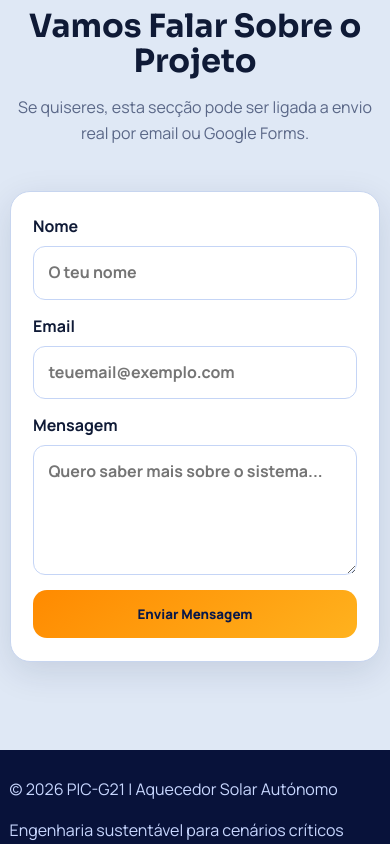
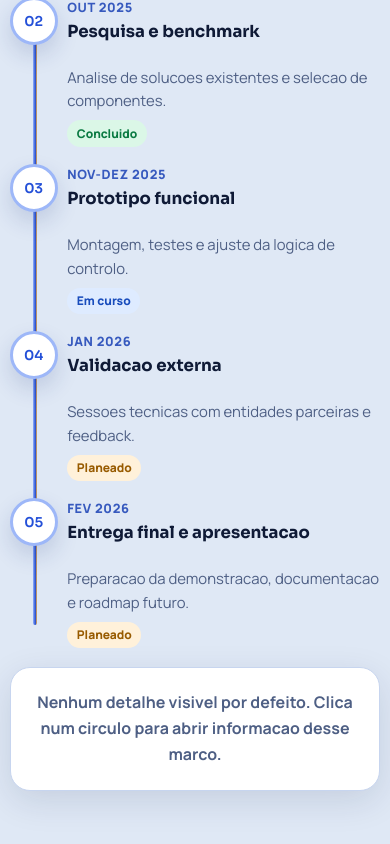
Before and after one commit to sebastienrgomes-source/PIC-G21Website, a React (Vite) app: page / in a window 390 px wide. Shown: the part 9960-10804 px from the top of the page. Built offline with nearby package versions, Linux system fonts and the light colour scheme.

Commit message:
Adicionar roadmap interativa com detalhes clicáveis

```diff
--- a/components/Navbar.jsx
+++ b/components/Navbar.jsx
@@ -21,6 +21,7 @@ export default function Navbar() {
             ["vantagens", "Vantagens"],
             ["aplicacoes", "Aplicações"],
             ["prototipo", "Protótipo"],
+            ["roadmap", "Roadmap"],
             ["contacto", "Contacto"],
           ].map(([id, label]) => (
             <button key={id} type="button" onClick={() => scrollTo(id)}>
--- /dev/null
+++ b/components/Roadmap.jsx
@@ -0,0 +1,171 @@
+import React, { useState } from "react";
+
+const milestones = [
+  {
+    id: "kickoff",
+    date: "Set 2025",
+    title: "Kickoff e alinhamento",
+    summary: "Definicao do desafio tecnico e metas do projeto.",
+    statusLabel: "Concluido",
+    statusTone: "concluido",
+    details: [
+      "Levantamento de requisitos para operacao em frio extremo.",
+      "Definicao de arquitetura base do sistema off-grid.",
+      "Distribuicao de tarefas e plano inicial de entregas.",
+    ],
+    partners: ["Equipa PIC-G21", "Orientadores IST"],
+  },
+  {
+    id: "investigacao",
+    date: "Out 2025",
+    title: "Pesquisa e benchmark",
+    summary: "Analise de solucoes existentes e selecao de componentes.",
+    statusLabel: "Concluido",
+    statusTone: "concluido",
+    details: [
+      "Comparacao de controladores MPPT, baterias e sensores.",
+      "Estimativa de consumo energetico para varios cenarios.",
+      "Identificacao de riscos tecnicos e custos de prototipagem.",
+    ],
+    partners: ["Laboratorio IST", "Fornecedores tecnicos"],
+  },
+  {
+    id: "prototipo",
+    date: "Nov-Dez 2025",
+    title: "Prototipo funcional",
+    summary: "Montagem, testes e ajuste da logica de controlo.",
+    statusLabel: "Em curso",
+    statusTone: "em-curso",
+    details: [
+      "Integracao do ESP32 com sensores de temperatura e humidade.",
+      "Calibracao do elemento de aquecimento para 5-30W.",
+      "Teste de autonomia energetica com carga real.",
+    ],
+    partners: ["Equipa PIC-G21", "Workshop de eletronica"],
+  },
+  {
+    id: "validacao",
+    date: "Jan 2026",
+    title: "Validacao externa",
+    summary: "Sessoes tecnicas com entidades parceiras e feedback.",
+    statusLabel: "Planeado",
+    statusTone: "planeado",
+    details: [
+      "Reunioes com empresas para validar casos de uso reais.",
+      "Recolha de feedback sobre robustez e manutencao.",
+      "Ajustes finais da solucao para demonstracao publica.",
+    ],
+    partners: ["Empresas parceiras", "Mentores de industria"],
+  },
+  {
+    id: "entrega",
+    date: "Fev 2026",
+    title: "Entrega final e apresentacao",
+    summary: "Preparacao da demonstracao, documentacao e roadmap futuro.",
+    statusLabel: "Planeado",
+    statusTone: "planeado",
+    details: [
+      "Consolidacao de resultados tecnicos e custos do prototipo.",
+      "Preparacao da apresentacao final e relatorio do projeto.",
+      "Definicao de proximas iteracoes para escala industrial.",
+    ],
+    partners: ["Equipa PIC-G21", "Juri academico"],
+  },
+];
+
+export default function Roadmap() {
+  const [selectedId, setSelectedId] = useState(null);
+  const selectedMilestone =
+    milestones.find((milestone) => milestone.id === selectedId) ?? null;
+
+  return (
+    <section id="roadmap" className="section section-light roadmap-section">
+      <div className="container">
+        <header className="section-heading">
+          <p className="kicker">Roadmap</p>
+          <h2>Evolucao e progresso do projeto</h2>
+          <p>
+            Clica num circulo para abrir os detalhes daquele marco, incluindo
+            decisoes tecnicas, discussoes e entidades envolvidas.
+          </p>
+        </header>
+
+        <div className="roadmap-track" role="list">
+          {milestones.map((milestone, index) => {
+            const isActive = selectedId === milestone.id;
+
+            return (
+              <article
+                key={milestone.id}
+                className={`roadmap-item${isActive ? " is-active" : ""}`}
+                role="listitem"
+              >
+                <button
+                  type="button"
+                  className="roadmap-node"
+                  onClick={() =>
+                    setSelectedId((current) =>
+                      current === milestone.id ? null : milestone.id
+                    )
+                  }
+                  aria-expanded={isActive}
+                  aria-controls="roadmap-detail-panel"
+                >
+                  <span>{String(index + 1).padStart(2, "0")}</span>
+                </button>
+
+                <p className="roadmap-date">{milestone.date}</p>
+                <h3>{milestone.title}</h3>
+                <p className="roadmap-summary">{milestone.summary}</p>
+                <p className={`roadmap-status status-${milestone.statusTone}`}>
+                  {milestone.statusLabel}
+                </p>
+              </article>
+            );
+          })}
+        </div>
+
+        <div id="roadmap-detail-panel" className="roadmap-detail" aria-live="polite">
+          {selectedMilestone ? (
+            <>
+              <div className="roadmap-detail-header">
+                <div>
+                  <p className="roadmap-detail-label">Marco selecionado</p>
+                  <h3>{selectedMilestone.title}</h3>
+                </div>
+                <p className="roadmap-detail-date">{selectedMilestone.date}</p>
+              </div>
+
+              <div className="roadmap-detail-grid">
+                <div>
+                  <h4>Detalhes</h4>
+                  <ul>
+                    {selectedMilestone.details.map((detail) => (
+                      <li key={detail}>{detail}</li>
+                    ))}
+                  </ul>
+                </div>
+
+                <div>
+                  <h4>Entidades envolvidas</h4>
+                  <div className="roadmap-tags">
+                    {selectedMilestone.partners.map((partner) => (
+                      <span key={partner} className="roadmap-tag">
+                        {partner}
+                      </span>
+                    ))}
+                  </div>
+                </div>
+              </div>
+            </>
+          ) : (
+            <p className="roadmap-detail-empty">
+              Nenhum detalhe visivel por defeito. Clica num circulo para abrir
+              informacao desse marco.
+            </p>
+          )}
+        </div>
+      </div>
+    </section>
+  );
+}
--- a/index.css
+++ b/index.css
@@ -636,6 +636,187 @@ p {
   font: inherit;
 }
 
+.roadmap-track {
+  position: relative;
+  display: grid;
+  grid-template-columns: repeat(5, minmax(0, 1fr));
+  gap: 0.9rem;
+  margin-bottom: 1.2rem;
+}
+
+.roadmap-track::before {
+  content: "";
+  position: absolute;
+  top: 1.45rem;
+  left: 10%;
+  right: 10%;
+  height: 4px;
+  border-radius: 999px;
+  background: linear-gradient(90deg, #94b0f8 0%, #2450d8 60%, #ffb233 100%);
+  z-index: 0;
+}
+
+.roadmap-item {
+  position: relative;
+  z-index: 1;
+  display: grid;
+  justify-items: center;
+  text-align: center;
+  gap: 0.45rem;
+}
+
+.roadmap-node {
+  width: 3rem;
+  height: 3rem;
+  border-radius: 50%;
+  border: 3px solid #9db7f8;
+  background: #ffffff;
+  box-shadow: 0 10px 22px rgba(24, 51, 124, 0.16);
+  cursor: pointer;
+  display: grid;
+  place-items: center;
+  transition: transform 0.2s ease, background 0.2s ease, border-color 0.2s ease;
+}
+
+.roadmap-node span {
+  font-family: "Sora", sans-serif;
+  color: #2450d8;
+  font-size: 0.85rem;
+}
+
+.roadmap-node:hover {
+  transform: translateY(-2px);
+}
+
+.roadmap-item.is-active .roadmap-node {
+  border-color: #2450d8;
+  background: #2450d8;
+}
+
+.roadmap-item.is-active .roadmap-node span {
+  color: #f7faff;
+}
+
+.roadmap-date {
+  margin: 0;
+  font-size: 0.8rem;
+  letter-spacing: 0.05em;
+  text-transform: uppercase;
+  font-weight: 800;
+  color: #3659be;
+}
+
+.roadmap-item h3 {
+  font-size: 1.04rem;
+  max-width: 18ch;
+  min-height: 2.3rem;
+}
+
+.roadmap-summary {
+  color: #4e5f84;
+  font-size: 0.93rem;
+  max-width: 29ch;
+}
+
+.roadmap-status {
+  margin: 0.1rem 0 0;
+  padding: 0.22rem 0.6rem;
+  border-radius: 999px;
+  font-size: 0.75rem;
+  font-weight: 800;
+}
+
+.status-concluido {
+  background: #dbf7e7;
+  color: #0a7a42;
+}
+
+.status-em-curso {
+  background: #deebff;
+  color: #184cbc;
+}
+
+.status-planeado {
+  background: #fff1da;
+  color: #985b00;
+}
+
+.roadmap-detail {
+  border-radius: var(--radius);
+  border: 1px solid var(--line);
+  background: var(--surface);
+  box-shadow: var(--shadow);
+  padding: 1.4rem 1.5rem;
+}
+
+.roadmap-detail-empty {
+  margin: 0;
+  text-align: center;
+  color: #4e5f84;
+  font-weight: 600;
+}
+
+.roadmap-detail-header {
+  display: flex;
+  justify-content: space-between;
+  align-items: center;
+  gap: 1rem;
+  flex-wrap: wrap;
+  margin-bottom: 1rem;
+  padding-bottom: 0.9rem;
+  border-bottom: 1px solid #d4e1fa;
+}
+
+.roadmap-detail-label {
+  margin: 0 0 0.35rem;
+  font-size: 0.78rem;
+  letter-spacing: 0.08em;
+  text-transform: uppercase;
+  font-weight: 800;
+  color: #4864b1;
+}
+
+.roadmap-detail-date {
+  margin: 0;
+  font-weight: 800;
+  color: #2450d8;
+}
+
+.roadmap-detail-grid {
+  display: grid;
+  grid-template-columns: 1.2fr 0.8fr;
+  gap: 1.2rem;
+}
+
+.roadmap-detail h4 {
+  margin: 0 0 0.7rem;
+  font-size: 1.04rem;
+}
+
+.roadmap-detail ul {
+  margin: 0;
+  padding-left: 1rem;
+  display: grid;
+  gap: 0.55rem;
+  color: #3f4f77;
+}
+
+.roadmap-tags {
+  display: flex;
+  flex-wrap: wrap;
+  gap: 0.55rem;
+}
+
+.roadmap-tag {
+  border-radius: 999px;
+  border: 1px solid #c5d6fb;
+  background: #f4f8ff;
+  color: #2a4da8;
+  font-size: 0.84rem;
+  font-weight: 700;
+  padding: 0.32rem 0.75rem;
+}
+
 .footer {
   background: #08123a;
   color: #c8d7ff;
@@ -673,7 +854,8 @@ p {
   .two-up,
   .three-up,
   .prototype-box,
-  .integration-box {
+  .integration-box,
+  .roadmap-detail-grid {
     grid-template-columns: 1fr;
   }
 
@@ -688,6 +870,38 @@ p {
   .score-items {
     flex-direction: column;
     gap: 0.8rem;
+  }
+
+  .roadmap-track {
+    grid-template-columns: 1fr;
+    gap: 1.1rem;
+  }
+
+  .roadmap-track::before {
+    top: 1.45rem;
+    bottom: 1.45rem;
+    left: 1.45rem;
+    right: auto;
+    width: 4px;
+    height: auto;
+  }
+
+  .roadmap-item {
+    justify-items: start;
+    text-align: left;
+    padding-left: 3.6rem;
+    gap: 0.35rem;
+  }
+
+  .roadmap-node {
+    position: absolute;
+    left: 0;
+    top: 0;
+  }
+
+  .roadmap-item h3,
+  .roadmap-summary {
+    max-width: 100%;
   }
 }
 
--- a/pages/Home.jsx
+++ b/pages/Home.jsx
@@ -7,6 +7,7 @@ import Technology from "../components/Technology";
 import Features from "../components/Features";
 import Applications from "../components/Applications";
 import Prototype from "../components/Prototype";
+import Roadmap from "../components/Roadmap";
 import Team from "../components/Team";
 import Contact from "../components/Contact";
 import Footer from "../components/Footer";
@@ -22,6 +23,7 @@ export default function Home() {
       <Features />
       <Applications />
       <Prototype />
+      <Roadmap />
       <Team />
       <Contact />
       <Footer />
```
